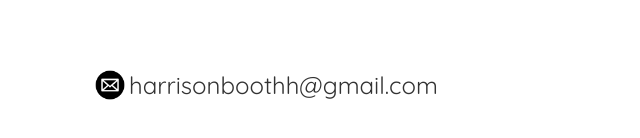
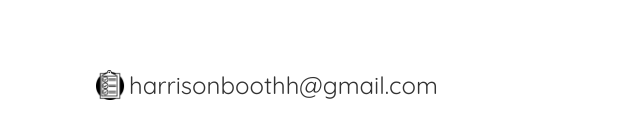
Before and after one commit to harrisonbooth/harrisonbooth.github.io-old, a website built with webpack: page index.html in a window 1280 px wide. Shown: the part 690-828 px from the top of the page, 100-740 px from the left. Built offline with nearby package versions, Linux system fonts and the light colour scheme.

Commit message:
Change icon for email to clipboard

```diff
--- a/index.html
+++ b/index.html
@@ -91,7 +91,8 @@
 
 <footer>
   <div class="footer-email-container">
-    <img id="footer-email-icon" src="./images/mailIcon.png"/>
+    <!-- <img id="footer-email-icon" src="./images/mailIcon.png"/> -->
+    <img id="footer-email-icon" src="./images/clipboard.png"/>
     <p id="footer-email-text">harrisonboothh@gmail.com</p>
   </div>
 </footer>
```
Also changed, not shown: images/clipboard.png (added).
